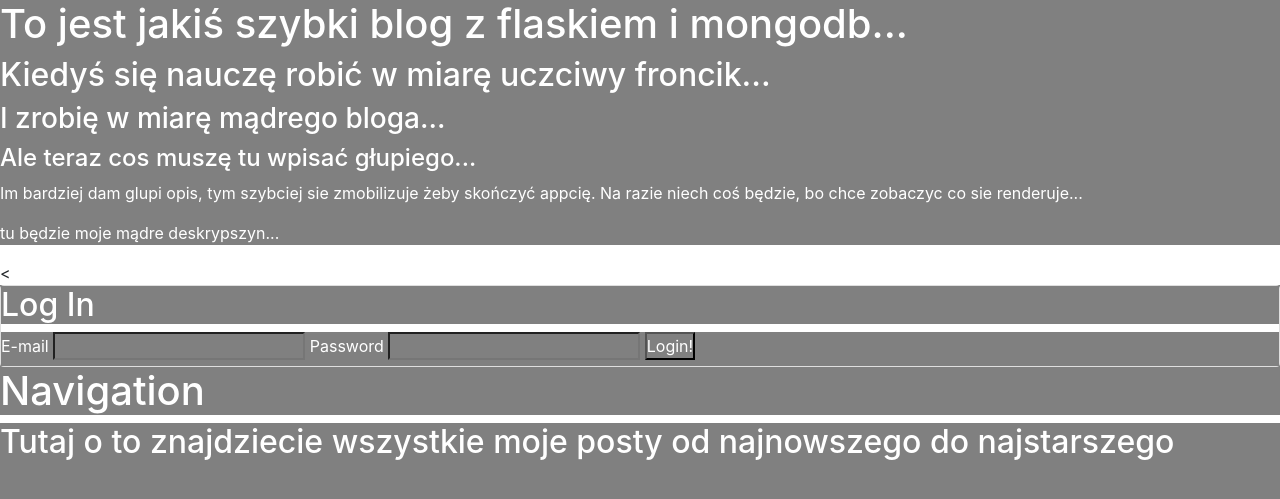
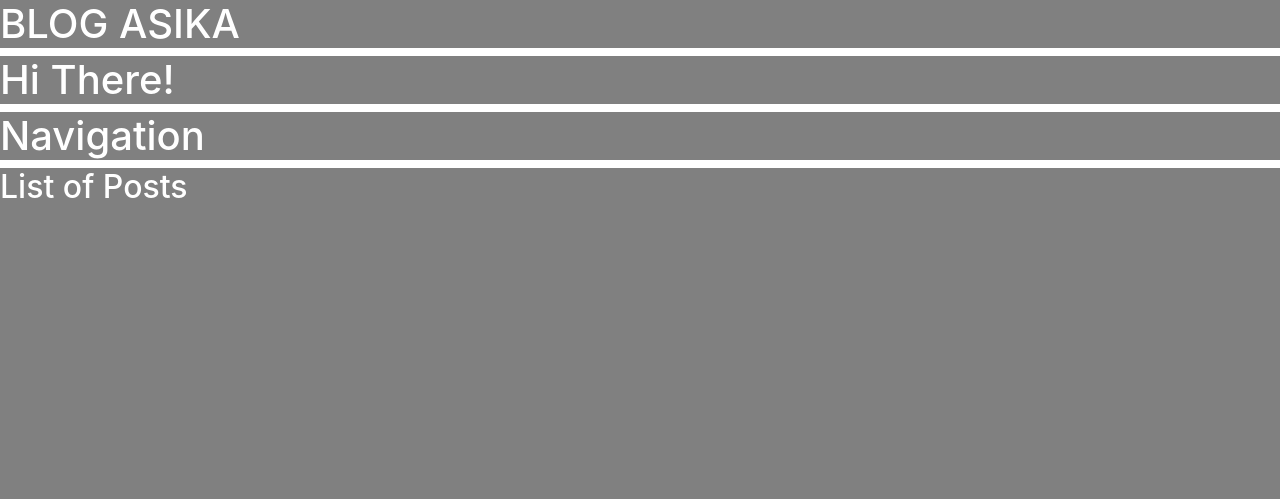
Before and after one commit to duda-joann/flask-mongo-blog, a Flask app: page / in a window 1280 px wide. Shown: the top 499 px of the page. Run offline with Flask 2, Linux system fonts and the light colour scheme; some libraries are stand-ins or nearby versions.

Commit message:
some fixes

```diff
--- a/core/api/api.py
+++ b/core/api/api.py
@@ -17,8 +17,6 @@ class PostsAllApi(Resource):
     def delete(self, id):
         pass
 
-    def patch(self, id):
-        pass
 
 
 
--- a/core/app.py
+++ b/core/app.py
@@ -8,105 +8,100 @@ from core.models.users import Users
 from core.models.posts import Posts
 from utils import login_required
 from forms.post import NewPostForm
-from core.common.app import create_app
-
-app = create_app()
-
-@app.errorhandler(404)
-def page_not_found(error) -> Response:
-    """
-    only thing certain in life is error 404  ;)
-    :return: return template with error
-    """
-    return render_template('404.html', error = 404)
-
-@app.route('/')
-def home() -> Response:
-    """
-    rendering main  page
-    """
-    return render_template('main.html')
-
-@app.route('/posts/list/')
-def posts_list():
-    """ render list of all posts """
-    posts = Posts().get_all_posts()
-    return render_template('list.html', posts=posts)
-
-@app.route('/posts/<string:tag>')
-def posts_by_tag(tag):
-    """ render list of posts filtered by tags/category"""
-    posts_by_tags = Posts.get_posts_by_tag(tag)
-    return render_template('post.html', posts=posts_by_tags, tag=tag)
 
 
-@app.route('/create-new-post/', methods = ['POST', 'GET'])
-def create_post() -> Response:
-    """
-    create  new post by registered user
-    """
-    form = NewPostForm(request.form)
-    if form.validate_on_submit():
-        Posts().create_post()
+def configure_routes(app):
 
-    return render_template('new_post.html', form=form)
+    @app.errorhandler(404)
+    def page_not_found(error) -> Response:
+        """
+        only thing certain in life is error 404  ;)
+        :return: return template with error
+        """
+        return render_template('404.html', error=404)
+
+    @app.route('/')
+    def home() -> Response:
+        """
+        rendering main  page
+        """
+        return render_template('main.html')
+
+    @app.route('/posts/list/')
+    def posts_list():
+        """ render list of all posts """
+        posts = Posts().get_all_posts()
+        return render_template('list.html', posts=posts)
+
+    @app.route('/posts/<string:tag>')
+    def posts_by_tag(tag):
+        """ render list of posts filtered by tags/category"""
+        posts_by_tags = Posts.get_posts_by_tag(tag)
+        return render_template('post.html', posts=posts_by_tags, tag=tag)
+
+    @app.route('/create-new-post/', methods=['POST', 'GET'])
+    def create_post() -> Response:
+        """
+        create  new post by registered user
+        """
+        form = NewPostForm(request.form)
+        if form.validate_on_submit():
+            Posts().create_post()
+
+        return render_template('new_post.html', form=form)
+
+    @app.route('/update-post/<string:post_id>', methods=['PUT', 'PATCH'])
+    def update_post(post_id) -> Response:
+        """
+        update post detail
+        :return: in progress
+        need to improve update function
+        """
+        post = Posts().get_post(post_id)
+        form = NewPostForm(request.form)
+        if form.validate_on_submit():
+            Posts().update_post(id)
+
+        return render_template('update_post.html', post=post)
+
+    @app.route('/delete-post/<string:post_id>', methods=['DELETE'])
+    def delete_post(post_id) -> Response:
+        """
+        delete choosen by user post
+        :return:
+        """
+        return Posts().delete_post(post_id)
+
+    @app.route('/user/registered', methods=['POST', 'GET'])
+    def register_user() -> Response:
+        """
+        render user registration form
+        :return: registered user, if registration  failed - render registration form view
+        """
+        form = RegistrationForm(request.form)
+        if request.method == 'POST' and form.validate():
+            return Users().signup()
+        return render_template('registration.html', form=form)
 
 
-@app.route('/update-post/<string:post_id>', methods = ['PUT', 'PATCH'])
-def update_post(post_id) -> Response:
-    """
-    update post detail
-    :return: in progress
-    need to improve update function
-    """
-    post = Posts().get_post(post_id)
-    form = NewPostForm(request.form)
-    if form.validate_on_submit():
-        Posts().update_post(id)
+    @app.route('/user/signout/', methods=['GET', 'POST'])
+    def signout() -> Response:
+        """ signout/logout user, ending user session"""
+        return Users().signout()
 
-    return render_template('update_post.html', post=post)
+    @app.route('/user/login', methods=['POST', 'GET'])
+    def login():
+        """ login  users and starts user session"""
+        form = LoginForm(request.form)
+        if form.validate_on_submit():
+            return Users().login()
 
+        return render_template('login.html', form=form)
 
-@app.route('/delete-post/<string:post_id>', methods = ['DELETE'])
-def delete_post(post_id) -> Response:
-    """
-    delete choosen by user post
-    :return:
-    """
-    return Posts().delete_post(post_id)
-
-@app.route('/user/registered', methods=['POST', 'GET'])
-def register_user() -> Response:
-    """
-    render user registration form
-    :return: registered user, if registration  failed - render registration form view
-    """
-    form = RegistrationForm(request.form)
-    if request.method == 'POST' and form.validate():
-        return Users().signup()
-    return render_template('registration.html', form=form)
-
-
-@app.route('/user/signout/', methods=['GET', 'POST'])
-def signout() -> Response:
-    """ signout/logout user, ending user session"""
-    return Users().signout()
-
-
-@app.route('/user/login', methods = ['POST', 'GET'])
-def login():
-    """ login  users and starts user session"""
-    form = LoginForm(request.form)
-    if form.validate_on_submit():
-        return Users().login()
-
-    return render_template('login.html', form=form)
-
-
-@app.route('/dashboard/', methods =['POST', 'GET'])
-@login_required
-def generate_dashboard() -> Response:
-    """
-    generate user profile/dashboard with user details, need to add possibility to save fav posts
-    """
-    return render_template('navigation.html')
+    @app.route('/dashboard/', methods=['POST', 'GET'])
+    @login_required
+    def generate_dashboard() -> Response:
+        """
+        generate user profile/dashboard with user details, need to add possibility to save fav posts
+        """
+        return render_template('navigation.html')
--- a/core/templates/base.html
+++ b/core/common/templates/base.html
@@ -10,14 +10,7 @@
 </head>
 <body>
 <header>
-<h1> To jest jakiś szybki blog z flaskiem i mongodb... </h1>
-<h2> Kiedyś się nauczę robić w miarę uczciwy froncik...</h2>
-<h3> I zrobię w miarę mądrego bloga...</h3>
-<h4> Ale teraz cos muszę tu wpisać głupiego... </h4>
-<p> Im bardziej dam glupi opis, tym szybciej sie zmobilizuje żeby skończyć  appcię.
-    Na razie niech coś będzie, bo chce zobaczyc co sie renderuje... </p>
-<p> tu będzie moje mądre deskrypszyn... </p>
-
+<H1> BLOG ASIKA </H1>
 </header>
 
 {% block content %}
--- /dev/null
+++ b/core/common/templates/main.html
@@ -0,0 +1,16 @@
+{% extends 'base.html' %}
+
+{% block content %}
+<H1> Hi There! </H1>
+
+
+<h1> Navigation </h1>
+    <H2> List of Posts </H2>
+    {% for post in posts %}
+    {{post.title}}
+    {{post.body}}
+    {{post.creaton}}
+    {{post.tags }}
+    {% endfor %}
+
+{% endblock %}
--- a/core/run.py
+++ b/core/run.py
@@ -1,4 +1,7 @@
-from app import app
+from core.common.app import create_app
+from core.app import configure_routes
 
 if __name__ == '__main__':
+    app = create_app()
+    configure_routes(app)
     app.run(debug=True)
--- a/core/templates/main.html
+++ /dev/null
@@ -1,28 +0,0 @@
-{% extends 'base.html' %}
-
-{% block content %}
-
-<<div class = "card-wrapper">
-    <div class = "card">
-        <h2 class = "center"> Log In</h2>
-        <form name="Login">
-            <label for="email">E-mail</label>
-            <input type="text" name = "email" class = "field" required>
-            <label for="password"> Password</label>
-            <input type = "password" name="password" class = "field" required>
-            <input type="submit" value="Login!">
-             </form>
-    </div>
-</div>
-
-
-<h1> Navigation </h1>
-    <H2> Tutaj o to znajdziecie wszystkie moje posty od najnowszego do najstarszego </H2>
-    {% for post in posts %}
-    {{post.title}}
-    {{post.body}}
-    {{post.creaton}}
-    {{post.tags }}
-    {% endfor %}
-
-{% endblock %}
```
Also changed, not shown: core/tests/conftest.py (+2 -0 lines), core/tests/test_app.py (+5 -4 lines), core/common/templates/404.html (renamed from core/templates/404.html), core/common/templates/list.html (renamed from core/templates/list.html), core/common/templates/login.html (renamed from core/templates/login.html), core/common/templates/navigation.html (renamed from core/templates/navigation.html), core/common/templates/new_post.html (renamed from core/templates/new_post.html), core/common/templates/registration.html (renamed from core/templates/registration.html), core/common/templates/update_post.html (renamed from core/templates/update_post.html).
